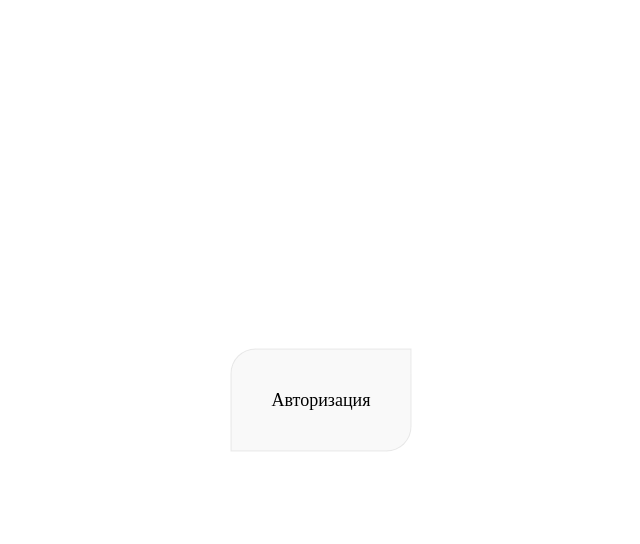
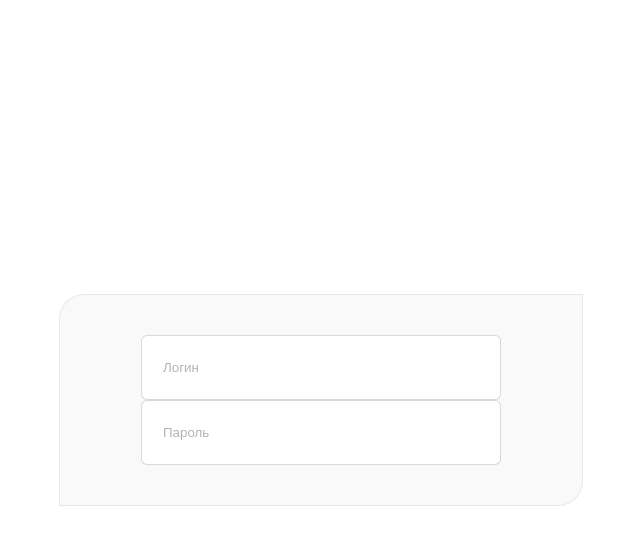
Before and after one commit to Mirkadoi/exemple-infinite-scroll, a React (Create React App) app: page / in a window 1280 px wide. Both pictures are taken after a click on the button "Авторизоваться". Shown: the top 544 px of the page, without its empty margins (319-959 px from the left). Built offline with nearby package versions, Linux system fonts and the light colour scheme.

Commit message:
Добавляет форму и поля авторизации

```diff
--- /dev/null
+++ b/src/components/Authorization/FormAuth.js
@@ -0,0 +1,34 @@
+import React, { useState } from 'react';
+import TextField from '../TextField';
+
+const FormAuth = () => {
+    const [formValue, setFormValue] = useState({
+        nameValue: '',
+        passwordValue: '',
+    });
+    // const [formError, setFormError] = useState('');
+    const { nameValue, passwordValue } = formValue;
+    return (
+        <form>
+            <TextField
+                id="name"
+                placeholder="Логин"
+                value={nameValue}
+                onChange={({ target: { value } }) => (
+                    setFormValue({ ...formValue, nameValue: value })
+                )}
+            />
+            <TextField
+                type="password"
+                id="password"
+                placeholder="Пароль"
+                value={passwordValue}
+                onChange={({ target: { value } }) => (
+                    setFormValue({ ...formValue, passwordValue: value })
+                )}
+            />
+        </form>
+    );
+};
+
+export default FormAuth;
--- /dev/null
+++ b/src/components/TextField.js
@@ -0,0 +1,66 @@
+import React from 'react';
+import PropTypes from 'prop-types';
+import cn from 'classnames';
+import styles from './TextField.module.scss';
+
+
+const TextField = (props) => {
+    const {
+        type,
+        id,
+        className,
+        placeholder,
+        mode,
+        disabled,
+        onChange,
+        value,
+        ...attrs
+    } = props;
+    const TextFieldClasses = cn(styles.text_field, styles[`text_field--${mode}`], className);
+
+    return (
+        <label className={TextFieldClasses}>
+            <input
+                type={type}
+                name={id}
+                id={id}
+                placeholder={placeholder}
+                className={styles.control}
+                disabled={disabled}
+                onChange={onChange}
+                value={value}
+                {...attrs}
+            />
+        </label>
+    );
+};
+
+TextField.defaultProps = {
+    type: 'text',
+    className: '',
+    placeholder: '',
+    disabled: false,
+    mode: '',
+    onChange: () => {
+    },
+    value: '',
+};
+
+TextField.propTypes = {
+    placeholder: PropTypes.string,
+    mode: PropTypes.string,
+    type: PropTypes.string,
+    className: PropTypes.string,
+    id: PropTypes.oneOfType([
+        PropTypes.string,
+        PropTypes.number,
+    ]).isRequired,
+    disabled: PropTypes.bool,
+    onChange: PropTypes.func,
+    value: PropTypes.oneOfType([
+        PropTypes.string,
+        PropTypes.number,
+    ]),
+};
+
+export default TextField;
--- /dev/null
+++ b/src/components/TextField.module.scss
@@ -0,0 +1,35 @@
+@import "scss/variables";
+
+.text_field {
+    position: relative;
+    font-size: 16px;
+    line-height: 22px;
+}
+
+.control {
+    width: 100%;
+    min-width: 180px;
+    max-width: 360px;
+    margin: 0;
+    padding: 24px 21px;
+    appearance: none;
+    background-color: $color-white;
+    border: 1px solid rgba($color-grey, 0.3);
+    border-radius: 6px;
+    line-height: 1;
+    transition: border-color 0.3s ease-in-out;
+
+    &::placeholder {
+        color: rgba($color-grey, 0.6);
+    }
+
+    &:focus {
+        border: 1px solid $color-blue;
+        outline: none;
+    }
+
+    &:disabled {
+        background-color: $color-grey;
+        cursor: not-allowed;
+    }
+}
--- a/src/page/main/Main.js
+++ b/src/page/main/Main.js
@@ -2,6 +2,7 @@ import React, { useState } from 'react';
 import PropTypes from 'prop-types';
 import Button from '../../components/Button';
 import styles from './Main.module.scss';
+import FormAuth from '../../components/Authorization/FormAuth';
 
 const renderPreview = (isAuth, switchStepAuth) => (
     <>
@@ -33,11 +34,7 @@ const renderPreview = (isAuth, switchStepAuth) => (
     </>
 );
 
-const renderAuth = () => (
-    <>
-        Авторизация
-    </>
-);
+const renderAuth = () => <FormAuth />;
 
 const Main = ({ isAuth }) => {
     const [renderStepAuth, switchStepAuth] = useState(true);
```
Also changed, not shown: 2 other files (tests, documents, lock files or other folders).
